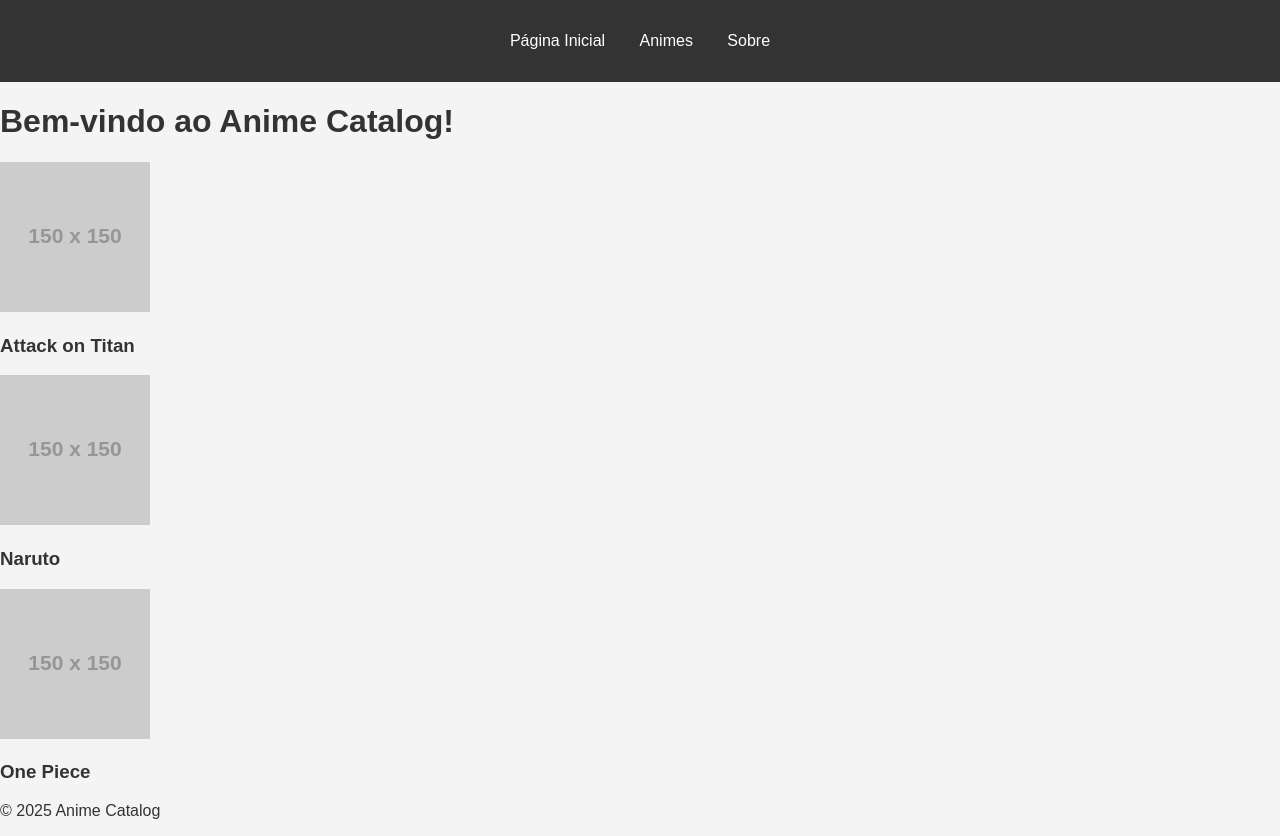
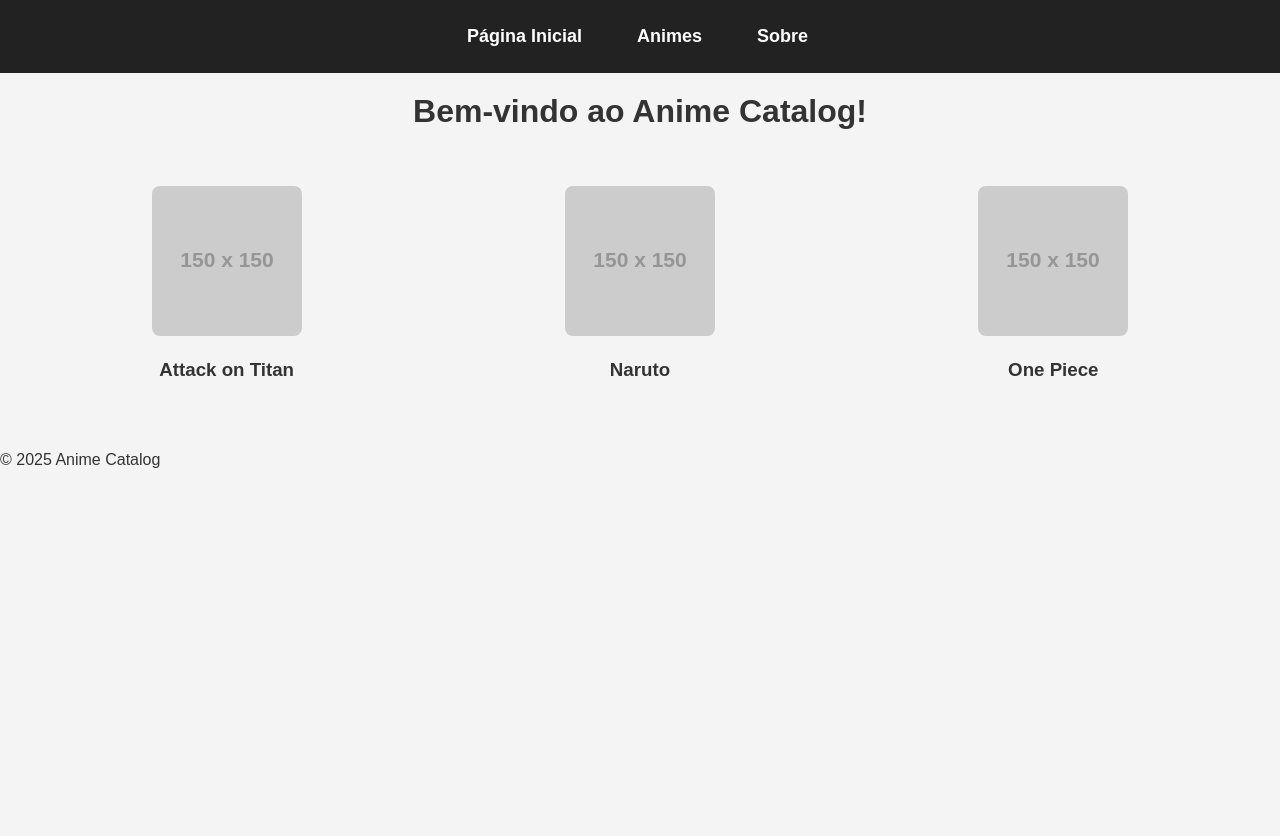
Before and after one commit to ytrash66/site-, a plain HTML site: page index.html in a window 1280 px wide. After the commit the page ends 800 px from the top, so only its background shows below. Drawn offline with Linux system fonts and the light colour scheme; placeholder pictures from the web are drawn by us.

Commit message:
Update style.css

```diff
--- a/style.css
+++ b/style.css
@@ -27,3 +27,113 @@
     color: white;
     text-decoration: none;
 }
+/* Estilos Básicos */
+body {
+    font-family: Arial, sans-serif;
+    background-color: #f4f4f4;
+    margin: 0;
+    padding: 0;
+}
+
+header {
+    background-color: #333;
+    color: white;
+    padding: 10px 0;
+    text-align: center;
+}
+
+nav ul {
+    list-style: none;
+    padding: 0;
+    display: flex;
+    justify-content: center;
+}
+
+nav ul li {
+    margin-right: 15px;
+}
+
+nav ul li a {
+    color: white;
+    text-decoration: none;
+    font-weight: bold;
+}
+
+h1 {
+    text-align: center;
+    color: #333;
+    margin-top: 20px;
+}
+
+/* Lista de Animes */
+#anime-list {
+    display: flex;
+    justify-content: space-around;
+    flex-wrap: wrap;
+    padding: 20px;
+}
+
+.anime-item {
+    margin: 15px;
+    text-align: center;
+    width: 150px;
+}
+
+.anime-item img {
+    width: 100%;
+    border-radius: 8px;
+    transition: opacity 0.3s ease;
+}
+
+.anime-item:hover {
+    transform: scale(1.05);
+    transition: transform 0.3s ease-in-out;
+}
+
+.anime-item:hover img {
+    opacity: 0.8;
+}
+
+/* Layout Responsivo */
+@media (max-width: 768px) {
+    #anime-list {
+        flex-direction: column;
+        align-items: center;
+    }
+
+    .anime-item {
+        width: 100%;
+        max-width: 300px;
+        margin: 10px 0;
+    }
+}
+
+/* Estilo da Barra de Navegação */
+header {
+    background-color: #222;
+    padding: 10px 0;
+    text-align: center;
+}
+
+nav ul {
+    display: flex;
+    justify-content: center;
+    list-style: none;
+    padding: 0;
+}
+
+nav ul li {
+    margin-right: 20px;
+}
+
+nav ul li a {
+    color: white;
+    text-decoration: none;
+    font-size: 18px;
+    padding: 10px;
+}
+
+nav ul li a:hover {
+    background-color: #444;
+    border-radius: 5px;
+}
```
